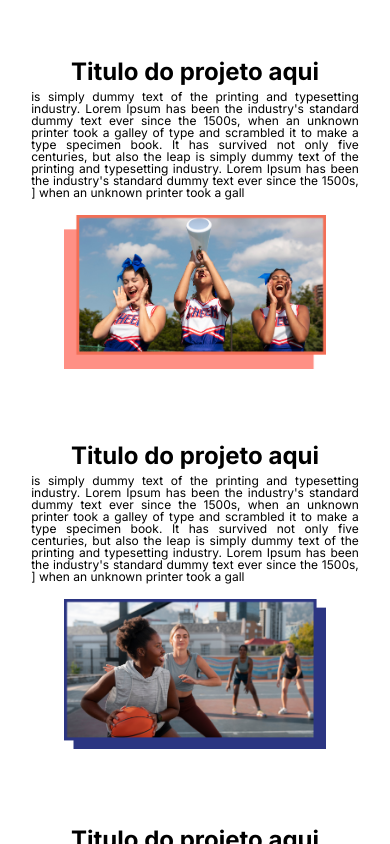
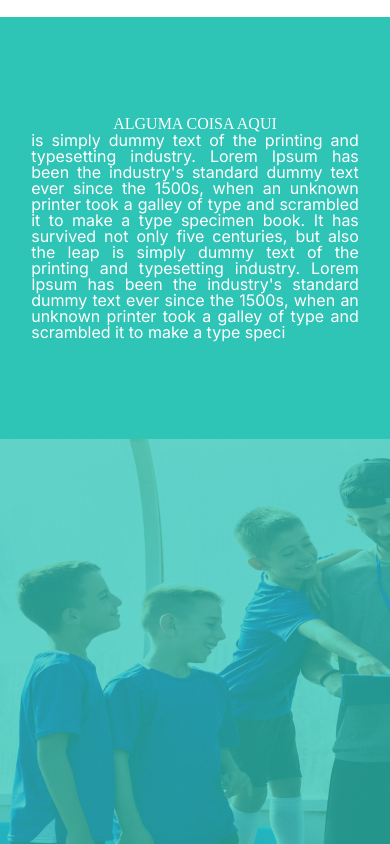
Before and after one commit to nicolyy/allanKelwin.portifolio, a React (Vite) app: page / in a window 390 px wide. Shown: the part 1420-2264 px from the top of the page. Built offline with nearby package versions, Linux system fonts and the light colour scheme.

Commit message:
Arquivo css de breakpoint

```diff
--- a/src/routes/Home/index.jsx
+++ b/src/routes/Home/index.jsx
@@ -90,6 +90,31 @@ export default function Home() {
             </details>
             </div>
       </section>
+
+     <section className="professor-alunos">
+        <div>
+            <div className="colum1-professor">
+                <h1>Alguma coisa Aqui</h1>
+                <p>is simply dummy text of the printing and typesetting industry.
+                    Lorem Ipsum has been the industry's standard dummy text ever
+                    since the 1500s, when an unknown printer took a galley of type
+                     and scrambled it to make a type specimen book. It has survived
+                     not only five centuries, but also the leap is simply dummy text
+                     of the printing and typesetting industry. Lorem Ipsum has been
+                     the industry's standard dummy text ever since the 1500s,
+                     when an unknown printer took a galley of type and scrambled it
+                      to make a type speci</p>
+            </div>
+            <div className="colum2-professor">
+
+            </div>
+        </div>
+     </section>
+
+
+
+
+
 
 
       <section className="projetos">
--- a/src/styles/styles.css
+++ b/src/styles/styles.css
@@ -47,6 +47,52 @@
     margin: 1%;
 }
 
+.professor-alunos{
+  height: 70vh;
+  margin: 10% 0 10% 0;
+  display: grid;
+  grid-template-columns: 50% 50%;
+  justify-content: center;
+  align-items: center;
+  text-align: center;
+
+
+}
+.colum1-professor{
+  background-color: #2EC4B6;
+  height: 100%;
+  grid-column: 1/2;
+  display: flex;
+  flex-direction: column;
+  justify-content: center;
+  align-items: center;
+  text-align: justify;
+}
+
+.colum1-professor h1{
+  font-size: var(--fonte-principal);
+  text-transform: uppercase;
+  color: #ffffff;
+}
+.colum1-professor p{
+  font-family: var(--fonte-principal);
+  color: #ffffff;
+  margin: 0 8% 0 8%;
+}
+
+.colum2-professor{
+  height: 100%;
+  background-image: url(../assets/treinador.png);
+  grid-column: 2/2;
+
+}
+
+
+
+
+
+
+
 
 /* Estilos padrão para todos os dispositivos */
 
@@ -93,6 +139,33 @@
   }
 
 
+  /*section professor*/
+  .professor-alunos{
+    height: 100vh;
+    display: flex;
+    flex-direction: column-reverse;
+    justify-content: center;
+    align-items: center;
+    text-align: center;
+
+
+  }
+  .colum1-professor{
+    background-color: #2EC4B6;
+    width: 100%;
+    height: 50vh;
+  }
+
+  .colum2-professor{
+
+    height: 50vh;
+
+    background-image: url(../assets/treinador.png);
+    size: cover;
+  }
+
+
+
 
   }
 
```
Also changed, not shown: src/assets/treinador.png (renamed from src/assets/treinador-falando-com-a-vista-frontal-dos-jogadores 1professor.png).
